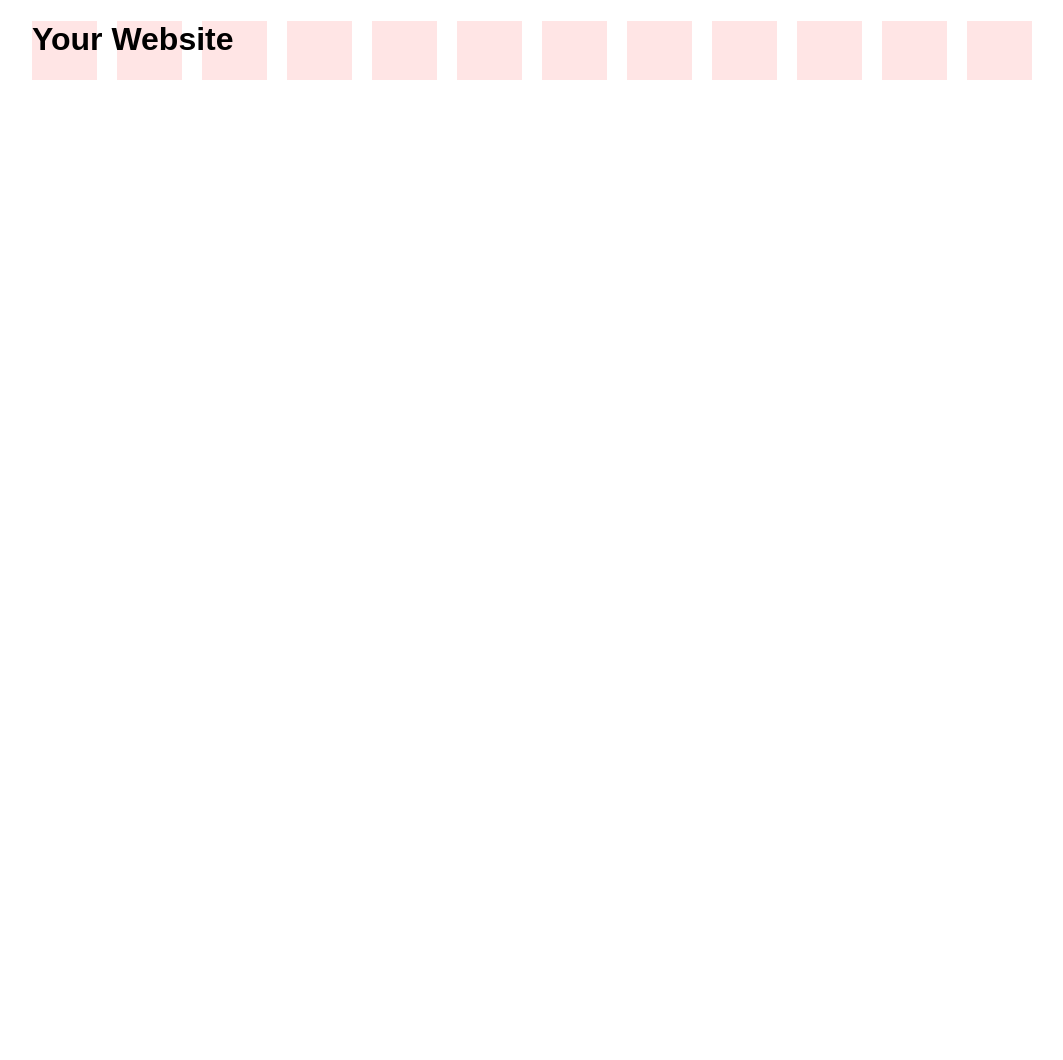
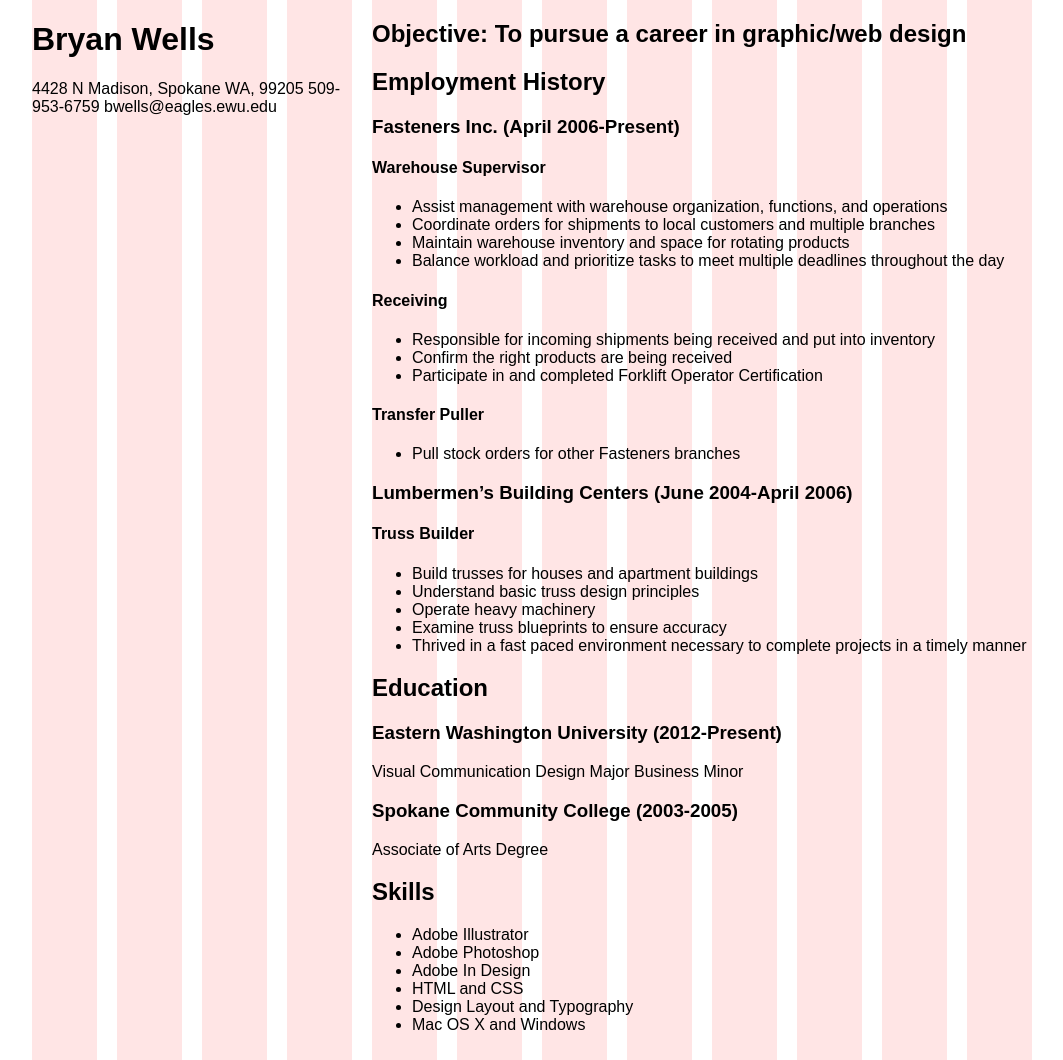
Before and after one commit to bwells6/p2-resume, a plain HTML site: page index.html in a window 1280 px wide. Shown: the whole page, without its empty margins (108-1171 px from the left). Before the commit the page ends 800 px from the top, so only its background shows below. Drawn offline with Linux system fonts and the light colour scheme.

Commit message:
separated grids

```diff
--- a/index.html
+++ b/index.html
@@ -2,7 +2,7 @@
 <html lang="en">
 <head>
   <meta charset="UTF-8" />
-  <title>Your Website</title>
+  <title>My Resume</title>
 
   <link rel="stylesheet" href="css/normalize.css">
   <link rel="stylesheet" href="css/grid.css">
@@ -14,10 +14,83 @@
 	<div class="container showgrid">
 
 		<!-- Your Content -->
-		<h1>Your Website</h1>
+
+	<div class="grid_4 alpha">
+		<h1>Bryan Wells</h1>
+
+		<p>4428 N Madison, Spokane WA, 99205
+		509-953-6759 bwells@eagles.ewu.edu</p>
+	</div>
+
+	<div class="grid_8 omega">
+
+		<h2>Objective: To pursue a career in graphic/web design</h2>
+
+		<h2>Employment History</h2>
+
+		<h3>Fasteners Inc. (April 2006-Present)</h3>
+
+		<h4>Warehouse Supervisor</h4>
+
+		<ul>
+		<li>Assist management with warehouse organization, functions, and
+		operations</li>
+		<li>Coordinate orders for shipments to local customers and multiple branches</li>
+		<li>Maintain warehouse inventory and space for rotating products </li>
+		<li>Balance workload and prioritize tasks to meet multiple deadlines throughout the day</li>
+		</ul>
+
+		<h4>Receiving</h4>
+
+		<ul>
+		<li>Responsible for incoming shipments being received and put into inventory </li>
+		<li>Confirm the right products are being received</li>
+		<li>Participate in and completed Forklift Operator Certification</li>
+		</ul>
+
+		<h4>Transfer Puller</h4>
+
+		<ul>
+		<li>Pull stock orders for other Fasteners branches </li>
+		</ul>
+
+		<h3>Lumbermen’s Building Centers (June 2004-April 2006)</h3>
+
+		<h4>Truss Builder</h4>
+
+		<ul>
+		<li>Build trusses for houses and apartment buildings</li>
+		<li>Understand basic truss design principles</li>
+		<li>Operate heavy machinery</li>
+		<li>Examine truss blueprints to ensure accuracy </li>
+		<li>Thrived in a fast paced environment necessary to complete projects in a timely manner</li>
+		</ul>
+
+		<h2>Education</h2>
+
+		<h3>Eastern Washington University (2012-Present)</h3>
+
+		<p>Visual Communication Design Major
+		Business Minor</p>
+
+		<h3>Spokane Community College (2003-2005)</h3>
+
+		<p>Associate of Arts Degree</p>
+
+		<h2>Skills</h2>
+
+		<ul>
+		<li>Adobe Illustrator</li>
+		<li>Adobe Photoshop</li>
+		<li>Adobe In Design</li>
+		<li>HTML and CSS</li>
+		<li>Design Layout and Typography</li>
+		<li>Mac OS X and Windows </li>
+		</ul>
+	</div>
 
 		<!-- Clearfix -->
-		<div class="clear"></div>
+	<div class="clear"></div>
 
 	</div>
 
```
Also changed, not shown: css/styles.css (line endings or trailing spaces).
